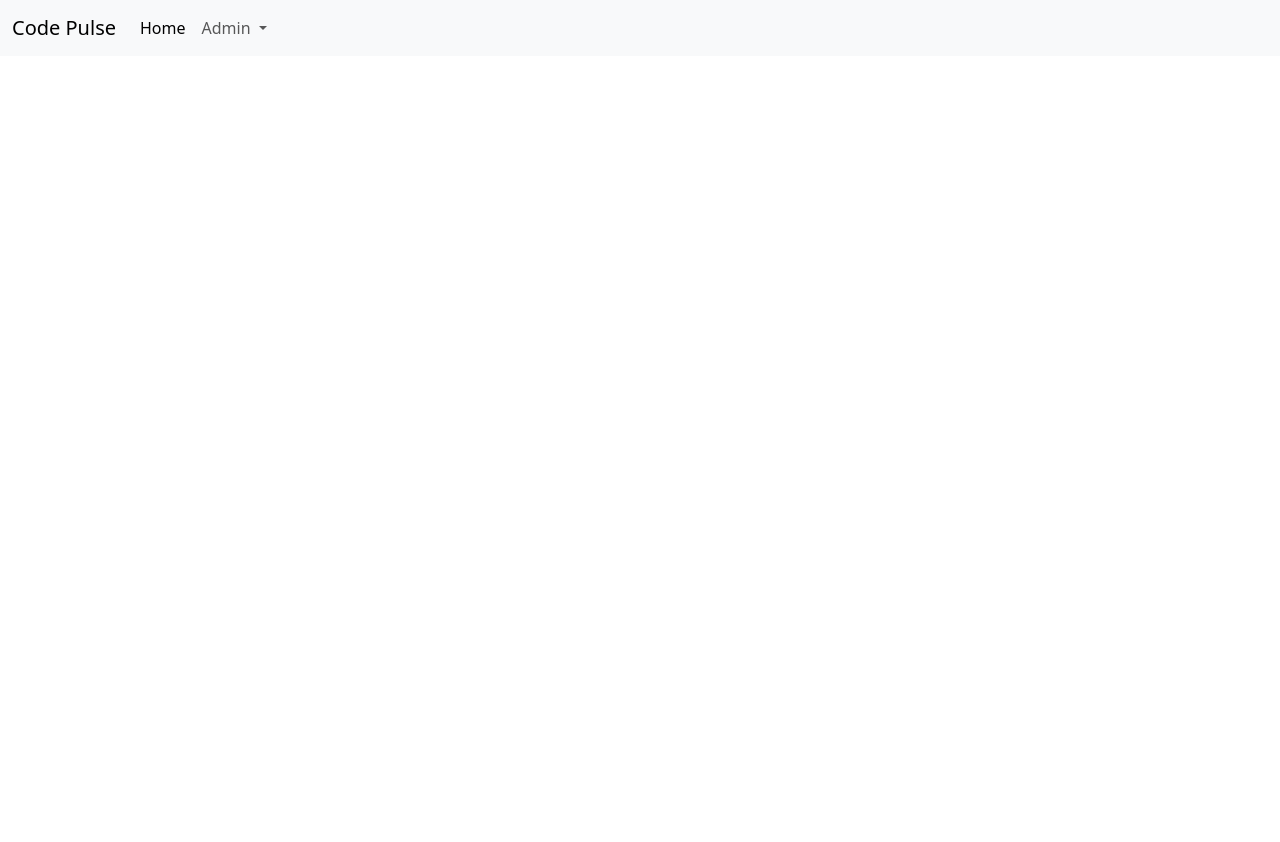
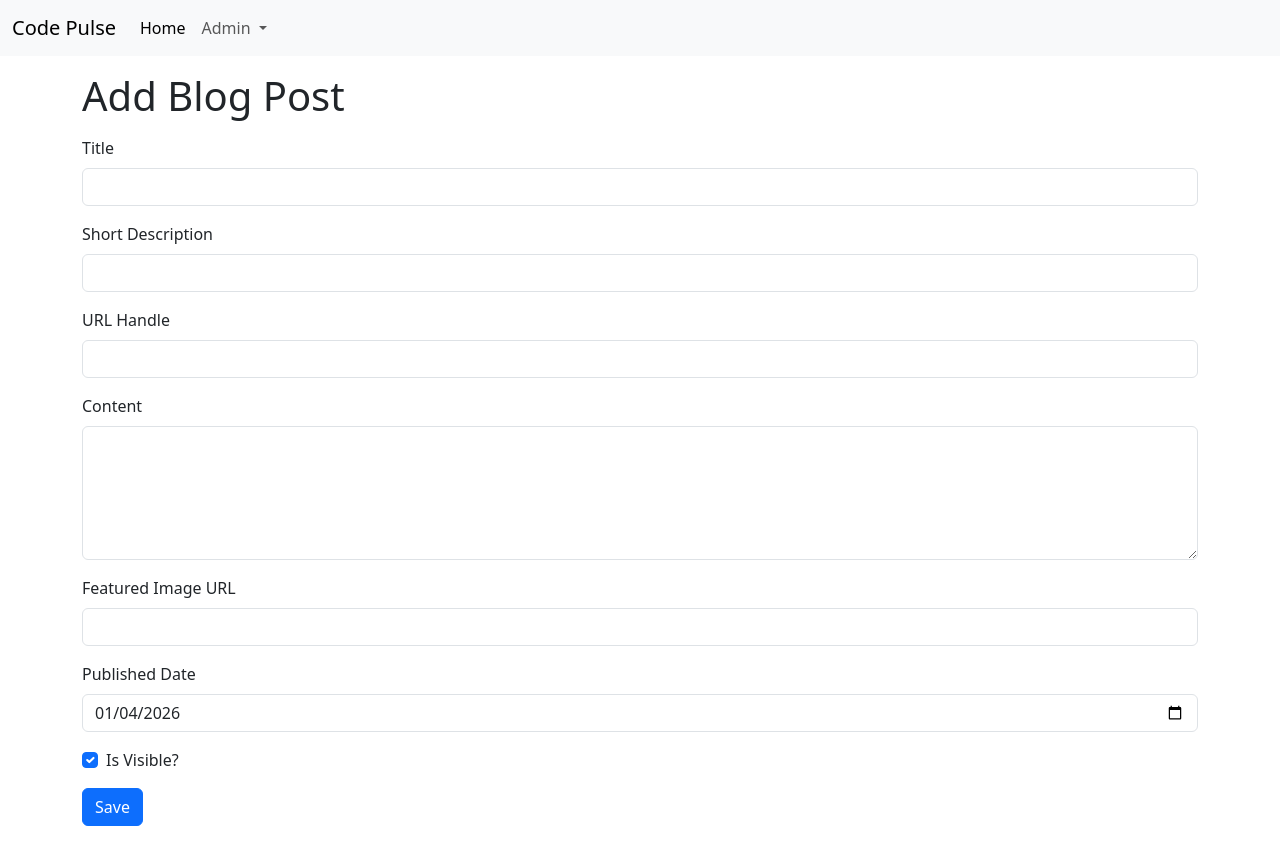
Before and after one commit to Vaibhav2596/Blog-Project-Dot-Net-and-Angular, an Angular app in the folder UI/CodePulse/: page /admin/blogposts/add in a window 1280 px wide. Before the commit this address led to /. Before the commit the page ends 800 px from the top, so only its background shows below. Built offline with nearby package versions, Linux system fonts and the light colour scheme.

Commit message:
UI - Create BlogPost Add Component and Routing

```diff
--- a/UI/CodePulse/src/app/app.routes.ts
+++ b/UI/CodePulse/src/app/app.routes.ts
@@ -3,6 +3,7 @@ import { CategoryList } from './features/category/category-list/category-list';
 import { AddCategory } from './features/category/add-category/add-category';
 import { EditCategory } from './features/category/edit-category/edit-category';
 import { BlogpostList } from './features/blogpost/blogpost-list/blogpost-list';
+import { AddBlogpost } from './features/blogpost/add-blogpost/add-blogpost';
 
 export const routes: Routes = [
   {
@@ -20,5 +21,9 @@ export const routes: Routes = [
   {
     path:'admin/blogposts',
     component:BlogpostList
+  },
+  {
+    path: 'admin/blogposts/add',
+    component: AddBlogpost
   }
 ];
--- /dev/null
+++ b/UI/CodePulse/src/app/features/blogpost/add-blogpost/add-blogpost.html
@@ -0,0 +1,49 @@
+<div class="container">
+    <h1 class="mt-3">Add Blog Post</h1>
+
+    <form [formGroup]="addBlogPostForm" class="mt-3">
+        <div class="mb-3">
+            <label class="form-label">Title</label>
+            <input type="text" class="form-control" formControlName="title" />
+        </div>
+
+        <div class="mb-3">
+            <label class="form-label">Short Description</label>
+            <input type="text" class="form-control" formControlName="shortDescription" />
+        </div>
+
+        <div class="mb-3">
+            <label class="form-label">URL Handle</label>
+            <input type="text" class="form-control" formControlName="urlHandle" />
+        </div>
+
+        <div class="mb-3">
+            <label class="form-label">Content</label>
+            <textarea class="form-control" formControlName="content" rows="5"></textarea>
+        </div>
+
+
+        <div class="mb-3">
+            <label class="form-label">Featured Image URL</label>
+            <input type="text" class="form-control" formControlName="featuredImageUrl" />
+        </div>
+
+        <div class="mb-3">
+            <label class="form-label">Published Date</label>
+            <input type="date" class="form-control" formControlName="publishedDate" />
+        </div>
+
+        <div class="mb-3">
+            <div class="form-check">
+                <input class="form-check-input" type="checkbox"  id="isVisible" formControlName="isVisible" />
+                <label class="form-check-label" for="isVisible">
+                    Is Visible?
+                </label>
+            </div>
+        </div>
+
+        <div class="mb-3">
+            <button class="btn btn-primary" type="submit">Save</button>
+        </div>
+    </form>
+</div>
--- /dev/null
+++ b/UI/CodePulse/src/app/features/blogpost/add-blogpost/add-blogpost.ts
@@ -0,0 +1,44 @@
+import { Component } from '@angular/core';
+import { FormControl, FormGroup, ReactiveFormsModule, Validators } from '@angular/forms';
+
+@Component({
+  selector: 'app-add-blogpost',
+  imports: [ReactiveFormsModule],
+  templateUrl: './add-blogpost.html',
+  styleUrl: './add-blogpost.css',
+})
+export class AddBlogpost {
+  addBlogPostForm = new FormGroup({
+    title: new FormControl<string>('', {
+      nonNullable: true,
+      validators: [Validators.required, Validators.minLength(10), Validators.maxLength(100)],
+    }),
+    shortDescription: new FormControl<string>('', {
+      nonNullable: true,
+      validators: [Validators.required, Validators.minLength(10), Validators.maxLength(300)],
+    }),
+    urlHandle: new FormControl<string>('', {
+      nonNullable: true,
+      validators: [Validators.required, Validators.maxLength(200)],
+    }),
+    content: new FormControl<string>('', {
+      nonNullable: true,
+      validators: [Validators.required, Validators.minLength(10)],
+    }),
+    featuredImageUrl: new FormControl<string>('', {
+      nonNullable: true,
+      validators: [Validators.required, Validators.maxLength(200)],
+    }),
+    publishedDate: new FormControl<string>(new Date().toISOString().split('T')[0], {
+      nonNullable: true,
+      validators: [Validators.required],
+    }),
+    author: new FormControl<string>('', {
+      nonNullable: true,
+      validators: [Validators.required, Validators.maxLength(100)],
+    }),
+    isVisible: new FormControl<boolean>(true, {
+      nonNullable: true,
+    }),
+  });
+}
```
Also changed, not shown: UI/CodePulse/src/app/features/blogpost/add-blogpost/add-blogpost.css (added), 1 other file (tests, documents, lock files or other folders).
